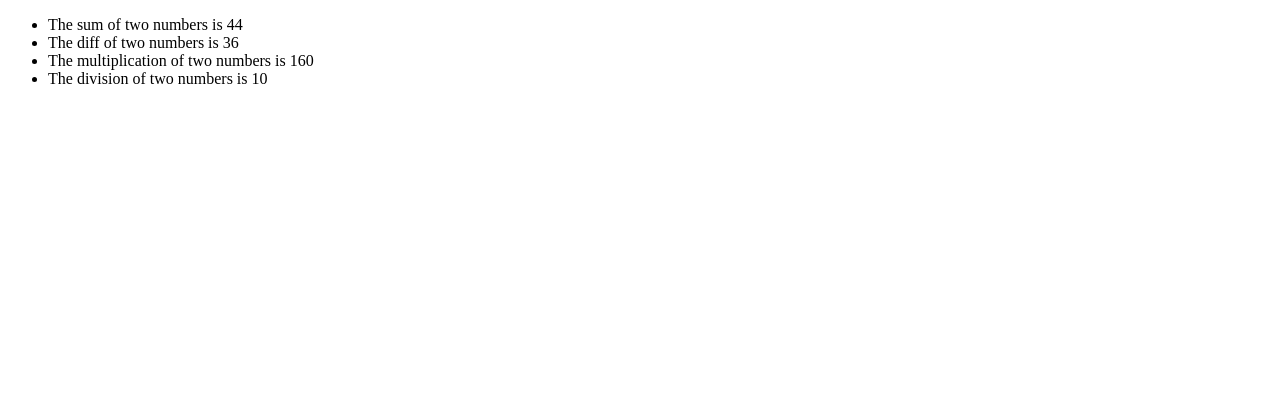
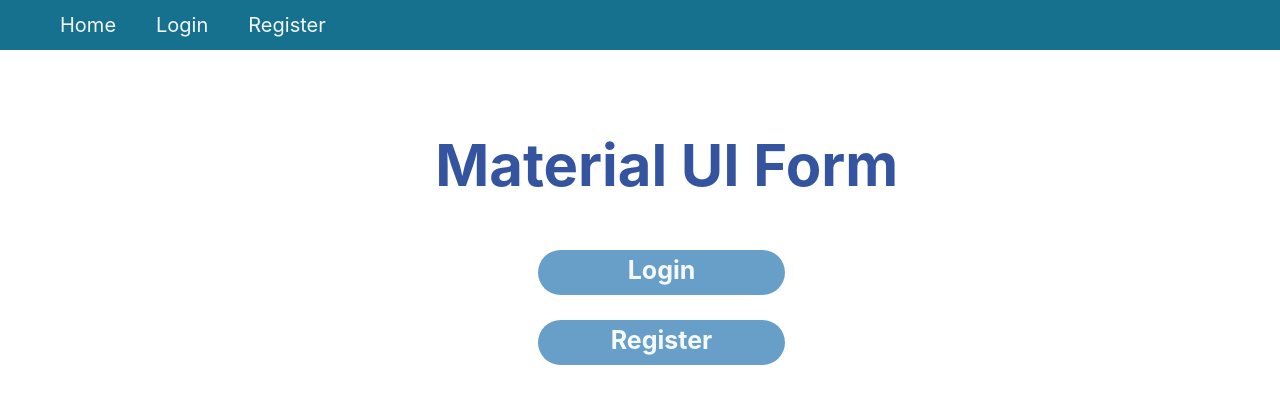
Before and after one commit to CodeAstronautic/uplift-react, a React (Create React App) app: page / in a window 1280 px wide. Shown: the top 404 px of the page. Built offline with nearby package versions, Linux system fonts and the light colour scheme.

Commit message:
Add files via upload

```diff
--- a/package.json
+++ b/package.json
@@ -1,9 +1,9 @@
 {
-  "name": "uplift-demo",
+  "name": "login",
   "version": "0.1.0",
   "private": true,
   "dependencies": {
-    "@testing-library/jest-dom": "^5.13.0",
+    "@testing-library/jest-dom": "^5.14.1",
     "@testing-library/react": "^11.2.7",
     "@testing-library/user-event": "^12.8.3",
     "react": "^17.0.2",
--- a/src/App.css
+++ b/src/App.css
@@ -1,38 +1,10 @@
-.App {
-  text-align: center;
+.container{
+ text-align: center;
+ margin-top: 20px;
+ padding: 5px;
+ display: flex !important;
+ flex-direction: row !important;
 }
-
-.App-logo {
-  height: 40vmin;
-  pointer-events: none;
+input{
+  margin: 15px;
 }
-
-@media (prefers-reduced-motion: no-preference) {
-  .App-logo {
-    animation: App-logo-spin infinite 20s linear;
-  }
-}
-
-.App-header {
-  background-color: #282c34;
-  min-height: 100vh;
-  display: flex;
-  flex-direction: column;
-  align-items: center;
-  justify-content: center;
-  font-size: calc(10px + 2vmin);
-  color: white;
-}
-
-.App-link {
-  color: #61dafb;
-}
-
-@keyframes App-logo-spin {
-  from {
-    transform: rotate(0deg);
-  }
-  to {
-    transform: rotate(360deg);
-  }
-}
--- a/src/App.js
+++ b/src/App.js
@@ -1,17 +1,22 @@
-import React from "react";
-import {add,sub, mul, div}  from './Calc'
 
+import { BrowserRouter as Router, Switch, Route} from "react-router-dom";
+import Login from './Components/Login';
+import Register from './Components/Register';
+import Home from "./Components/Home";
 
-function App(){
-  return(
-    <>
-    <ul>
-      <li>The sum of two numbers is {add(40,4)}</li>
-      <li>The diff of two numbers is {sub(40,4)}</li>
-      <li>The multiplication of two numbers is {mul(40,4)}</li>
-      <li>The division of two numbers is {div(40,4)}</li>
-    </ul>
-    </>
-  )
+function App() {
+  return (
+
+    <div>
+      <Router>
+         <Switch>
+           <Route path="/" exact={true} component={Home} />
+           <Route path="/login" exact={true} component={Login} />
+           <Route path="/register" exact={true} component={Register} />
+         </Switch>
+       </Router>
+    </div>
+  );
 }
+
 export default App;
--- /dev/null
+++ b/src/Components/Home.js
@@ -0,0 +1,19 @@
+import React from "react";
+import Nav from "./Navbar";
+import "./home.css";
+
+const Home =()=>{
+    return(
+        <div >
+     <Nav/>
+     <h1>Material UI Form</h1>
+     <span className="hp">
+       <a href="/login"><p>Login</p></a>
+       <a href="/register"><p>Register</p></a>
+     </span>
+    </div>
+
+    );
+};
+
+export default Home;
--- /dev/null
+++ b/src/Components/Login.js
@@ -0,0 +1,50 @@
+
+import {makeStyles, Container, TextField,Button} from '@material-ui/core';
+import {useState} from 'react'
+import React from 'react'
+const useStyles = makeStyles((theme)=>({
+    container:{
+      height:'60vh',
+      display:'flex',
+      flexDirection:'column',
+      marginTop:'16px',
+      justifyContent:'center',
+      textAlign:'center'
+    },
+    items:{
+      marginTop:'15px'
+    },
+    tabs:{
+      alignItems:'center'
+    },
+    title:{
+      marginLeft:'78px'
+    }
+  }));
+
+function Login() {
+    const classes=useStyles();
+    const [email, setEmail] = useState(0);
+    const [password,setPassword] =useState(0);
+
+    const test=()=>{
+      console.log(email);
+        console.log(password);
+    }
+
+
+    return (
+      <form>
+    <Container className={classes.container} maxWidth='xs'>
+    <h1 className={classes.title}>Login In</h1>
+
+      <TextField  onChange={event=> setEmail(event.target.value)} className={classes.items} label='Username' variant='outlined'/>
+      <TextField onChange={event=>setPassword(event.target.value)} className={classes.items} label='Password' type='password' variant='outlined'/>
+      <Button onClick={test} className={classes.items} type='submit' variant='contained' color='primary'>Login</Button>
+
+    </Container>
+    </form>
+    )
+}
+
+export default Login
--- /dev/null
+++ b/src/Components/Navbar.js
@@ -0,0 +1,20 @@
+import React from "react";
+import "./navbar.css"
+
+
+const Nav=()=>{
+return(
+<div className="container">
+    <ul className="menu">
+        <li><a href="/">Home</a></li>
+        <li><a href="/login">Login</a></li>
+        <li><a href="/register">Register</a></li>
+    </ul>
+
+
+</div>
+
+);
+};
+
+export default Nav;
--- /dev/null
+++ b/src/Components/Register.js
@@ -0,0 +1,75 @@
+import React from 'react'
+import { useState } from 'react';
+import { makeStyles, Grid, RadioGroup, FormControlLabel,Radio,Button } from '@material-ui/core';
+import {Container, TextField} from '@material-ui/core'
+const useStyles = makeStyles((theme)=>({
+    container:{
+      height:'60vh',
+      display:'flex',
+      flexDirection:'column',
+      marginTop:'16px',
+      marginLeft:'30%',
+      justifyContent:'center',
+      textAlign:'center'
+    },
+    items:{
+      margin:'5px',
+      width:'97%'
+    },
+    form:{
+        width:'40%',
+    },
+    radio:{
+        marginLeft:'10px'
+    },
+    btn:{
+        width:'100%',
+        margin:'10px'
+    },
+    title:{
+        marginLeft:'10%',
+        marginBottom:'2%'
+    }
+  }));
+
+function Register() {
+    const classes = useStyles();
+    const [value, setValue] = React.useState('female');
+    const handleChange = (event) => {
+      setValue(event.target.value);
+    };
+    return (
+        <Container className={classes.container} >
+            <h1 className={classes.title}>Register</h1>
+            <form className={classes.form}>
+                <Grid container>
+                    <Grid items xs={6}>
+                    <TextField className={classes.items} variant='outlined' label='First Name' />
+                    </Grid>
+                    <Grid items xs={6}>
+                    <TextField className={classes.items} variant='outlined' label='Last Name' />
+                    </Grid>
+                    <Grid items xs={12}>
+                    <TextField className={classes.items} variant='outlined' label='Email id' />
+                    </Grid>
+                    <Grid items xs={12}>
+                    <RadioGroup row className={classes.radio} value={value} onChange={handleChange}>
+                        <FormControlLabel value="male" control={<Radio/>} label="Male"/>
+                        <FormControlLabel value="female" control={<Radio/>} label="Female"/>
+                    </RadioGroup>
+                    </Grid>
+                    <Grid items xs={12}>
+                    <TextField className={classes.items} variant='outlined' label='Password'/>
+                    </Grid>
+                    <Grid items xs={12}>
+                    <TextField className={classes.items} variant='outlined' label='Comfirm Password'/>
+                     </Grid>
+                    <Button className={classes.btn}variant='contained' color='primary'>Submit</Button>
+                </Grid>
+
+            </form>
+            </Container>
+        )
+}
+
+export default Register
--- /dev/null
+++ b/src/Components/home.css
@@ -0,0 +1,32 @@
+.hey{
+    background-color: aquamarine;
+    width: 100px;
+    height: 100px;
+  }
+  h1{
+    margin: 80px auto 0 34%;
+    font-size: 58px;
+    color: rgb(53 84 160);
+  }
+  .hp{
+    margin: 50px auto 0 42%;
+    display: block;
+  }
+  .hp a{
+    text-decoration: none;
+  }
+  .hp p{
+    background-color: rgb(104 159 201);
+    line-height: 40px;
+    text-align: center;
+    width: 28%;
+    padding:0 20px ;
+    border-radius: 24px;
+    height: 45px;
+    font-size: 25px;
+    font-weight: bold;
+    color: rgb(245, 249, 252);
+  }
+  .hp p:hover{
+    background-color: rgb(223, 88, 88);
+  }
--- /dev/null
+++ b/src/Components/navbar.css
@@ -0,0 +1,21 @@
+.container{
+
+    width: 100%;
+    height: 50px;
+    background-color: rgba(39, 39, 39, 0.932);
+    margin-top: -20px;
+}
+.menu{
+    line-height: 50px;
+    font-size: 20px;
+    display: flex;
+    font-display: row;
+    justify-content: start;
+    list-style: none;
+    background-color: #16718f;
+}
+.menu a{
+    text-decoration: none;
+    color: whitesmoke;
+    margin: 5px 20px;
+}
--- a/src/index.js
+++ b/src/index.js
@@ -1,7 +1,11 @@
 import React from 'react';
 import ReactDOM from 'react-dom';
+import './index.css';
 import App from './App';
 
-ReactDOM.render(<App/>,
+ReactDOM.render(
+  <React.StrictMode>
+    <App />
+  </React.StrictMode>,
   document.getElementById('root')
 );
```
Also changed, not shown: 1 other file (tests, documents, lock files or other folders).
